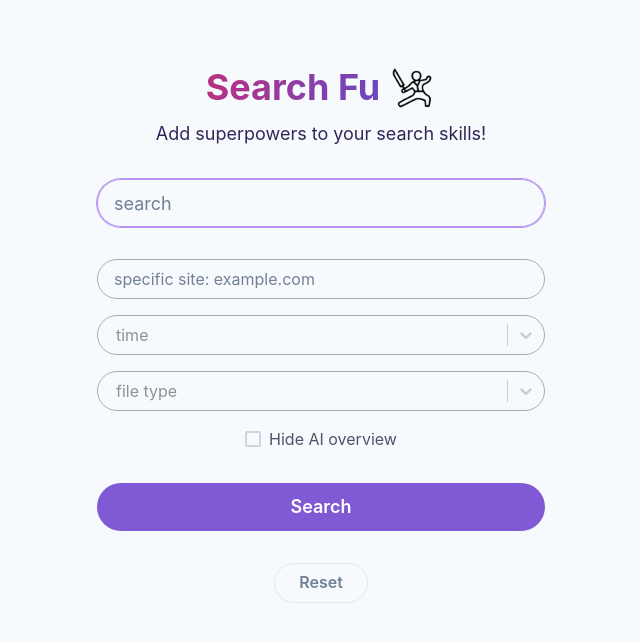
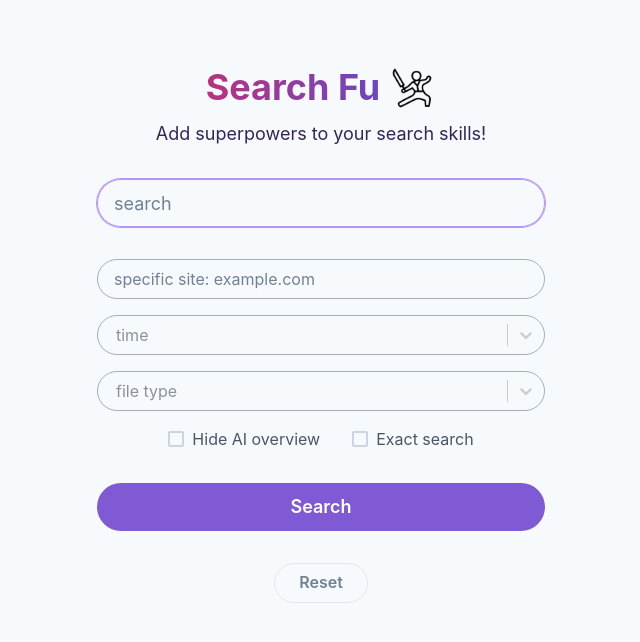
Before and after one commit to syedmehdiabbas/search-tool, a React (Vite) app in the folder frontend/: page / in a window 1280 px wide. Shown: the top 642 px of the page, without its empty margins (319-959 px from the left). Built offline with nearby package versions, Linux system fonts and the light colour scheme.

Commit message:
add checkboxes

```diff
--- a/frontend/src/Home/components/AiCheck/index.jsx
+++ b/frontend/src/Home/components/Check/index.jsx
@@ -1,26 +1,27 @@
 import React from "react";
-import { Checkbox, Tooltip } from "@chakra-ui/react";
+import { Checkbox, Tooltip, Text } from "@chakra-ui/react";
 
-function AiCheck({ handleChange, val }) {
+function Check({ handleChange, val, text, label }) {
   return (
     <Checkbox
       onChange={handleChange}
       colorScheme="purple"
-      value={val}
       color="gray.600"
       borderColor="gray.300"
+      isChecked={val}
     >
       <Tooltip
         hasArrow
-        label="To hide AI overview on the results page"
+        label={label}
         placement="left"
         offset={[0, 40]}
-        color="gray.600"
       >
-        Hide AI overview
+        <Text color="gray.600">
+          {text}
+        </Text>
       </Tooltip>
     </Checkbox>
   );
 }
 
-export default AiCheck;
+export default Check;
--- a/frontend/src/Home/index.jsx
+++ b/frontend/src/Home/index.jsx
@@ -1,7 +1,7 @@
 import React from "react";
 import { useState } from "react";
 
-import { Button, VStack } from "@chakra-ui/react";
+import { Button, HStack, VStack } from "@chakra-ui/react";
 import Header from "./components/Header";
 import SearchButton from "./components/SearchButton";
 import SearchInput from "./components/SearchInput";
@@ -9,7 +9,7 @@ import Select from "./../components/Select";
 import { Input } from "@chakra-ui/react";
 import fileTypes from "./../data/fileTypes";
 import {dateInputOptions} from "./components/dateInputOptions";
-import AiCheck from "./components/AiCheck";
+import Check from "./components/Check";
 
 function Home({ searchEngine }) {
   const [input, setInput] = useState("");
@@ -17,12 +17,16 @@ function Home({ searchEngine }) {
   const [selectedFileType, setSelectedFileType] = useState(null);
   const [selectedTime, setSelectedTime] = useState(null);
   const [hideAiResults, setHideAiResults] = useState(false);
+  const [exactSearch, setExactSearch] = useState(false);
 
   const getInitialQuery = () => {
     const searchParam = searchEngine === "google" ? "search?" : "?";
     let query = `https://${searchEngine}.com/${searchParam}q=${input}`;
     if(hideAiResults) {
       query += "&udm=14";
+    }
+    if(exactSearch) {
+      query = query.replace(input, `"${input}"`);
     }
     return query;
   };
@@ -47,6 +51,8 @@ function Home({ searchEngine }) {
     setSelectedWebsite("");
     setSelectedFileType(null);
     setSelectedTime(0);
+    setHideAiResults(false);
+    setExactSearch(false);
   };
 
   const handleSearch = (e) => {
@@ -109,10 +115,25 @@ function Home({ searchEngine }) {
             options={fileTypesOptions}
             placeholder="file type"
             />
-          <AiCheck
-            val={hideAiResults}
-            handleChange={(e) => setHideAiResults(e.target.value)}
-          />
+          <HStack
+            width="full"
+            justifyContent="center"
+            gap={8}
+            flexWrap={true}
+          >
+            <Check
+              val={hideAiResults}
+              handleChange={(e) =>  setHideAiResults(x => !x)}
+              text="Hide AI overview"
+              label="To hide automatic AI overview on the results page"
+            />
+            <Check
+              val={exactSearch}
+              handleChange={(e) => setExactSearch(x => !x)}
+              text="Exact search"
+              label="To search the term verbatim"
+            />
+          </HStack>
         </VStack>
         </VStack>
         <SearchButton isDisabled={input === ""} />
```
